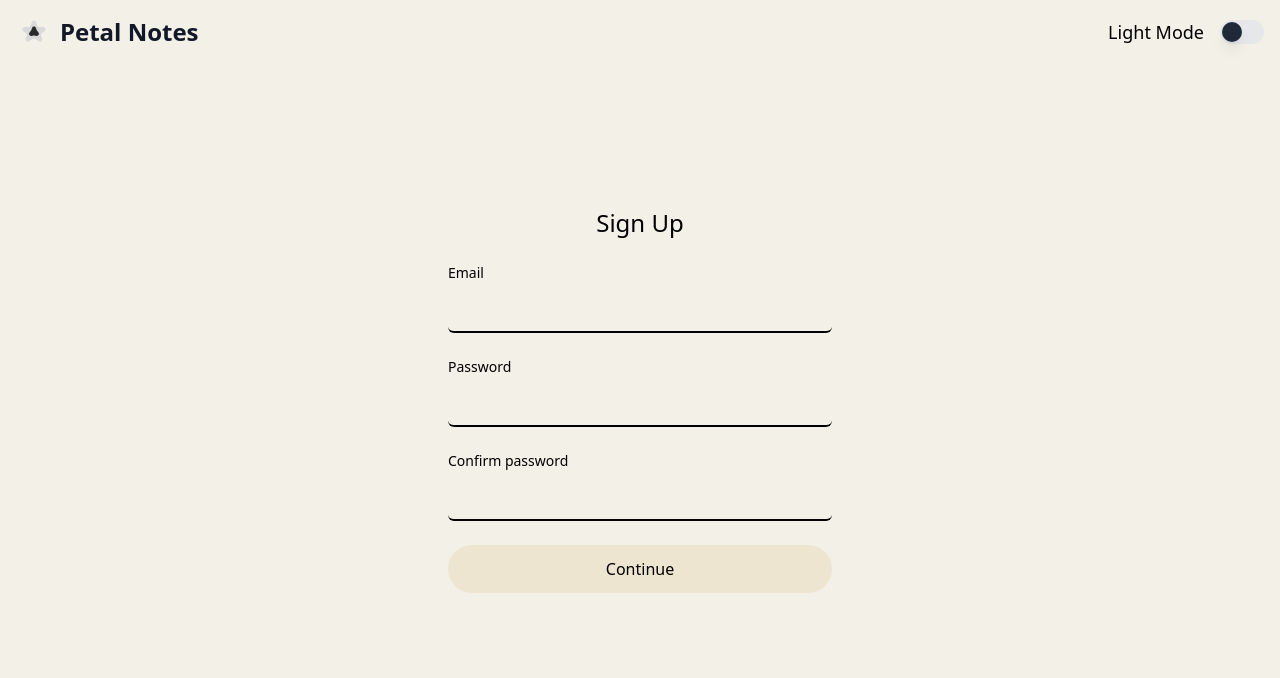
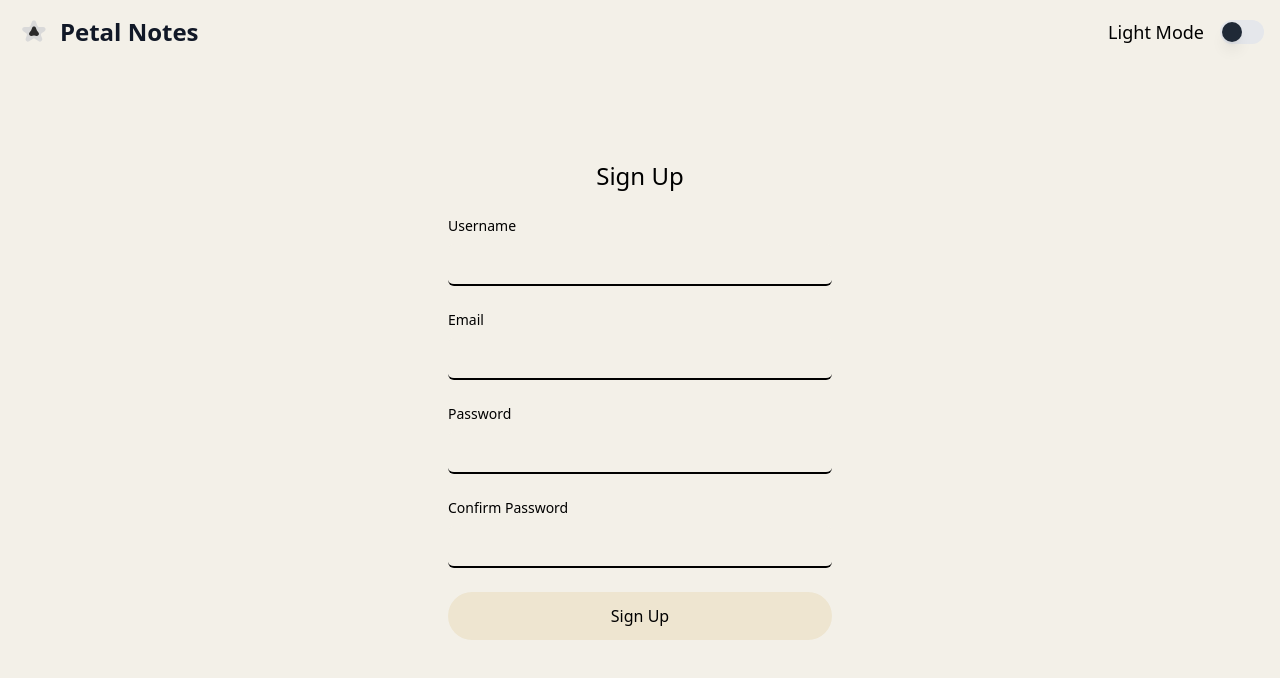
Before and after one commit to Full-stack-QuadTech-Innovators/task-management-app, a React (Vite) app in the folder client/: page /signup in a window 1280 px wide. Shown: the top 678 px of the page. Built offline with nearby package versions, Linux system fonts and the light colour scheme.

Commit message:
connect signup to database

```diff
--- a/client/package.json
+++ b/client/package.json
@@ -14,6 +14,7 @@
     "@radix-ui/react-switch": "^1.1.0",
     "@radix-ui/react-toast": "^1.2.1",
     "@shadcn/ui": "^0.0.4",
+    "axios": "^1.7.3",
     "class-variance-authority": "^0.7.0",
     "clsx": "^2.1.1",
     "cors": "^2.8.5",
@@ -23,7 +24,8 @@
     "path": "^0.12.7",
     "react": "^18.3.1",
     "react-dom": "^18.3.1",
-    "react-router-dom": "^6.26.0"
+    "react-router-dom": "^6.26.0",
+    "tailwind-merge": "^2.5.0"
   },
   "devDependencies": {
     "@types/react": "^18.3.3",
--- a/client/src/components/common/submit-button/ContinueButton.jsx
+++ b/client/src/components/common/submit-button/ContinueButton.jsx
@@ -1,18 +1,29 @@
 import React from "react";
 import { useContext } from "react";
 import ThemeContext from "../../../contexts/ThemeContext/ThemeContext";
-function ContinueButton() {
+
+function ContinueButton({
+	onClick,
+	text = "Continue",
+	type = "button",
+	disabled = false,
+}) {
 	const { isDarkMode } = useContext(ThemeContext);
+
 	return (
 		<button
-			className={`w-full px-4 py-3 font-regular${
+			className={`w-full px-4 py-3 font-regular ${
 				isDarkMode
 					? "text-darkMode-foreground bg-darkMode-button hover:bg-darkMode-button-hover"
 					: "text-lightMode-foreground bg-lightMode-button hover:bg-lightMode-button-hover"
-			} rounded-full focus:outline-none focus:ring-2 focus:ring-blue-500`}
-			type="button"
+			} rounded-full focus:outline-none focus:ring-2 focus:ring-blue-500 ${
+				disabled ? "opacity-50 cursor-not-allowed" : ""
+			}`}
+			type={type}
+			onClick={onClick}
+			disabled={disabled}
 		>
-			Continue
+			{text}
 		</button>
 	);
 }
--- a/client/src/pages/signup/SignUp.jsx
+++ b/client/src/pages/signup/SignUp.jsx
@@ -1,14 +1,53 @@
 import { useContext, useState, useEffect } from "react";
+import { useNavigate } from "react-router-dom";
 import ThemeContext from "../../contexts/ThemeContext/ThemeContext";
 import Header from "../../components/common/header/Header";
 import Label from "../../components/common/label/Label";
 import ContinueButton from "../../components/common/submit-button/ContinueButton";
+import axios from "axios";
+// Make sure to install axios: npm install axioconst
+const api = axios.create({
+	baseURL: "http://localhost:3009", // Replace with your backend URL
+});
 
 const SignUp = () => {
+	const navigate = useNavigate();
 	const { isDarkMode } = useContext(ThemeContext);
+	const [formData, setFormData] = useState({
+		username: "",
+		email: "",
+		password: "",
+		confirmPassword: "",
+	});
+	const [error, setError] = useState("");
+
 	useEffect(() => {
 		document.title = "Patel Notes | Sign Up";
 	}, []);
+
+	const handleChange = (e) => {
+		setFormData({ ...formData, [e.target.name]: e.target.value });
+	};
+
+	const handleSubmit = async (e) => {
+		e.preventDefault();
+		if (formData.password !== formData.confirmPassword) {
+			setError("Passwords don't match");
+			return;
+		}
+		try {
+			const response = await api.post("/api/users", {
+				username: formData.username,
+				email: formData.email,
+				password: formData.password,
+			});
+			console.log("User created:", response.data);
+			navigate("/login");
+		} catch (err) {
+			setError(err.response?.data?.message || "An error occurred");
+		}
+	};
+
 	return (
 		<div
 			className={
@@ -21,48 +60,75 @@ const SignUp = () => {
 			<div className={`flex items-center justify-center min-h-screen`}>
 				<div className="w-full max-w-md p-8 space-y-6">
 					<h2 className="text-2xl text-center">Sign Up</h2>
-					<form className="space-y-6">
+					{error && <p className="text-red-500">{error}</p>}
+					<form className="space-y-6" onSubmit={handleSubmit}>
 						<div>
-							<Label value={"email"} className="mb-2" />
+							<Label value="Username" className="mb-2" />
 							<input
 								className={`w-full px-4 py-2 text-base border-b-2 border-black ${
 									isDarkMode
 										? "bg-darkMode-background text-darkMode-foreground"
 										: "bg-lightMode-background text-lightMode-foreground"
 								} focus:outline-none focus:ring-2 focus:ring-blue-500 rounded-md`}
-								id="email"
-								type="email"
+								name="username"
+								type="text"
+								value={formData.username}
+								onChange={handleChange}
+								required
 							/>
 						</div>
 						<div>
-							<Label value={"password"} className="mb-2" />
+							<Label value="Email" className="mb-2" />
 							<input
 								className={`w-full px-4 py-2 text-base border-b-2 border-black ${
 									isDarkMode
 										? "bg-darkMode-background text-darkMode-foreground"
 										: "bg-lightMode-background text-lightMode-foreground"
 								} focus:outline-none focus:ring-2 focus:ring-blue-500 rounded-md`}
-								id="password"
-								type="password"
+								name="email"
+								type="email"
+								value={formData.email}
+								onChange={handleChange}
+								required
 							/>
 						</div>
 						<div>
-							<Label
-								value={"confirm password"}
-								className="mb-2"
-							/>
+							<Label value="Password" className="mb-2" />
 							<input
 								className={`w-full px-4 py-2 text-base border-b-2 border-black ${
 									isDarkMode
 										? "bg-darkMode-background text-darkMode-foreground"
 										: "bg-lightMode-background text-lightMode-foreground"
 								} focus:outline-none focus:ring-2 focus:ring-blue-500 rounded-md`}
-								id="confirm-password"
+								name="password"
 								type="password"
+								value={formData.password}
+								onChange={handleChange}
+								required
+							/>
+						</div>
+						<div>
+							<Label value="Confirm Password" className="mb-2" />
+							<input
+								className={`w-full px-4 py-2 text-base border-b-2 border-black ${
+									isDarkMode
+										? "bg-darkMode-background text-darkMode-foreground"
+										: "bg-lightMode-background text-lightMode-foreground"
+								} focus:outline-none focus:ring-2 focus:ring-blue-500 rounded-md`}
+								name="confirmPassword"
+								type="password"
+								value={formData.confirmPassword}
+								onChange={handleChange}
+								required
 							/>
 						</div>
 						<div className="flex items-center justify-between">
-							<ContinueButton className="mt-4" />
+							<ContinueButton
+								text="Sign Up"
+								type="submit"
+								onClick={handleSubmit}
+								disabled={false}
+							/>
 						</div>
 					</form>
 				</div>
```
Also changed, not shown: 1 other file (tests, documents, lock files or other folders).
